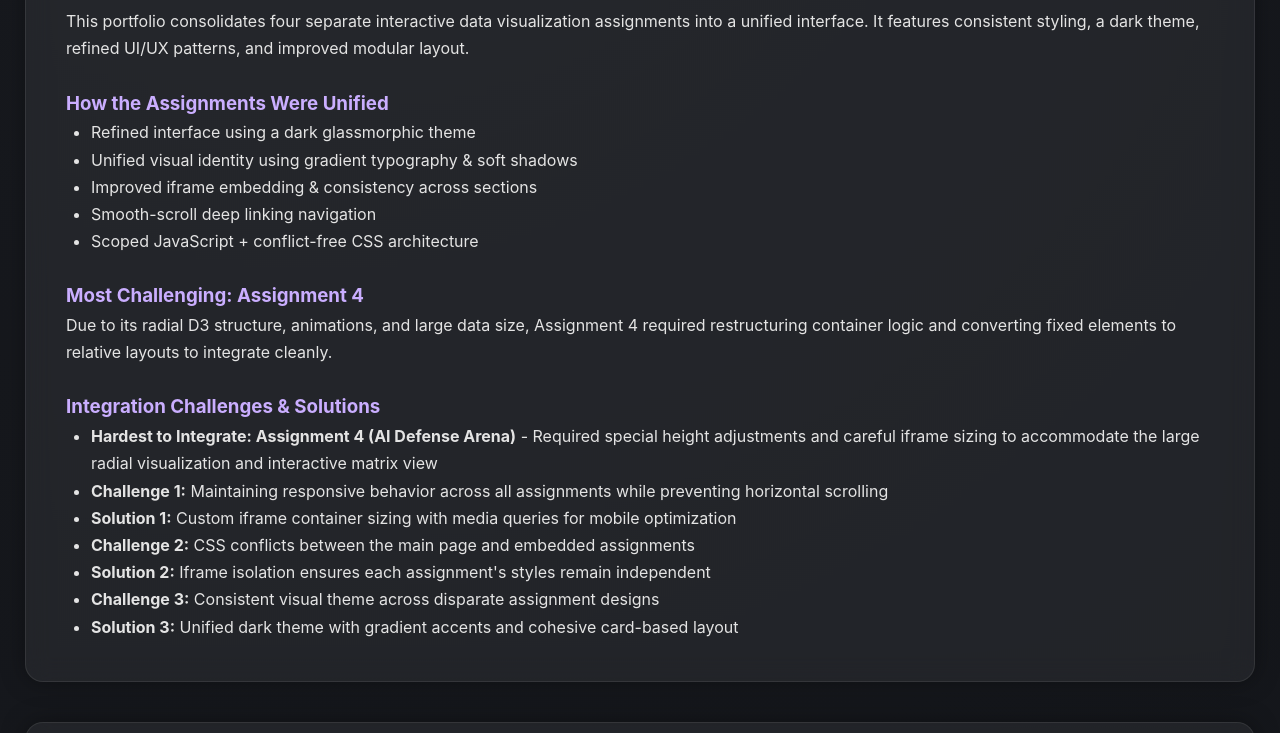
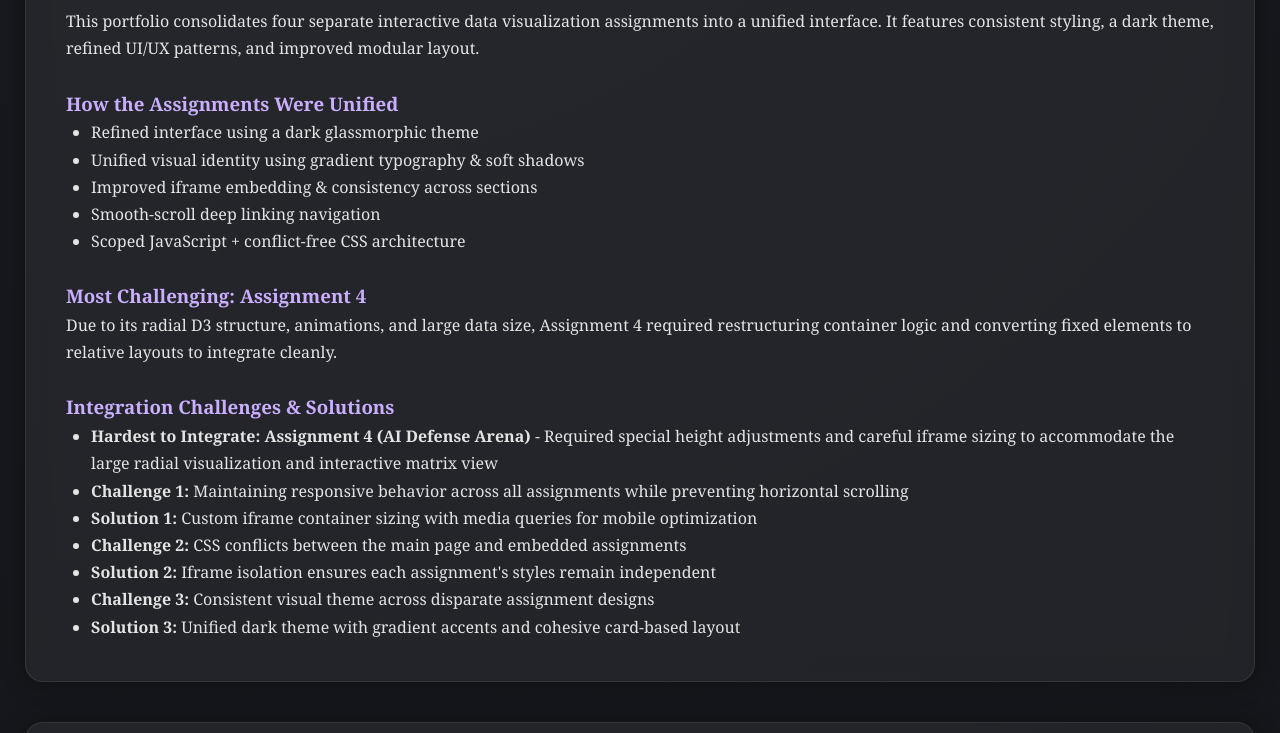
Before and after one commit to Apoorva-Mani/IDV-assignment5, a plain HTML site: page index.html in a window 1280 px wide. Shown: the part 455-1188 px from the top of the page. Drawn offline with nearby package versions, Linux system fonts and the light colour scheme; no server answers.

Commit message:
Update index.html

```diff
--- a/index.html
+++ b/index.html
@@ -12,7 +12,7 @@
 
         /* --- DARK THEME BASE --- */
         body {
-            font-family: "Inter", "Segoe UI", Arial, sans-serif;
+            font-family: Georgia, "Times New Roman", serif;
             background: radial-gradient(circle at 25% 0%, #181a1f, #0e1014 60%);
             color: #e4e4e4;
             line-height: 1.7;
```
